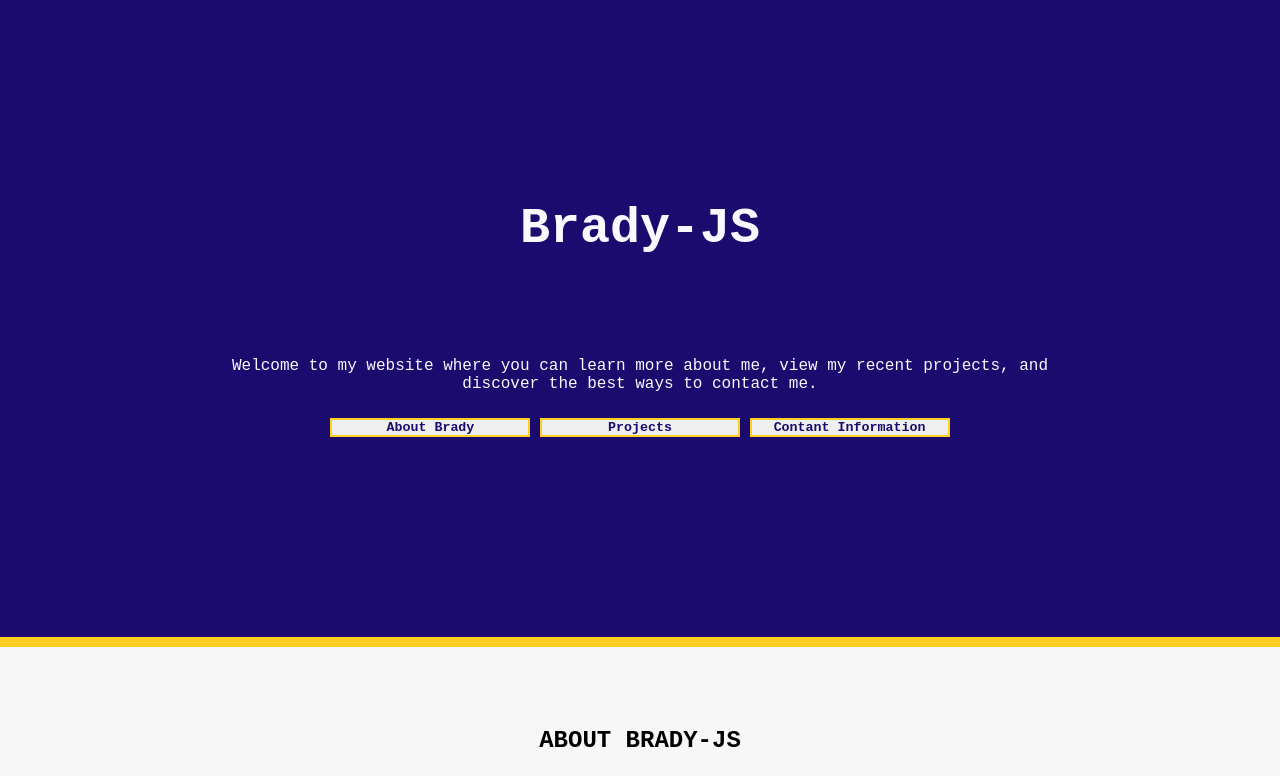
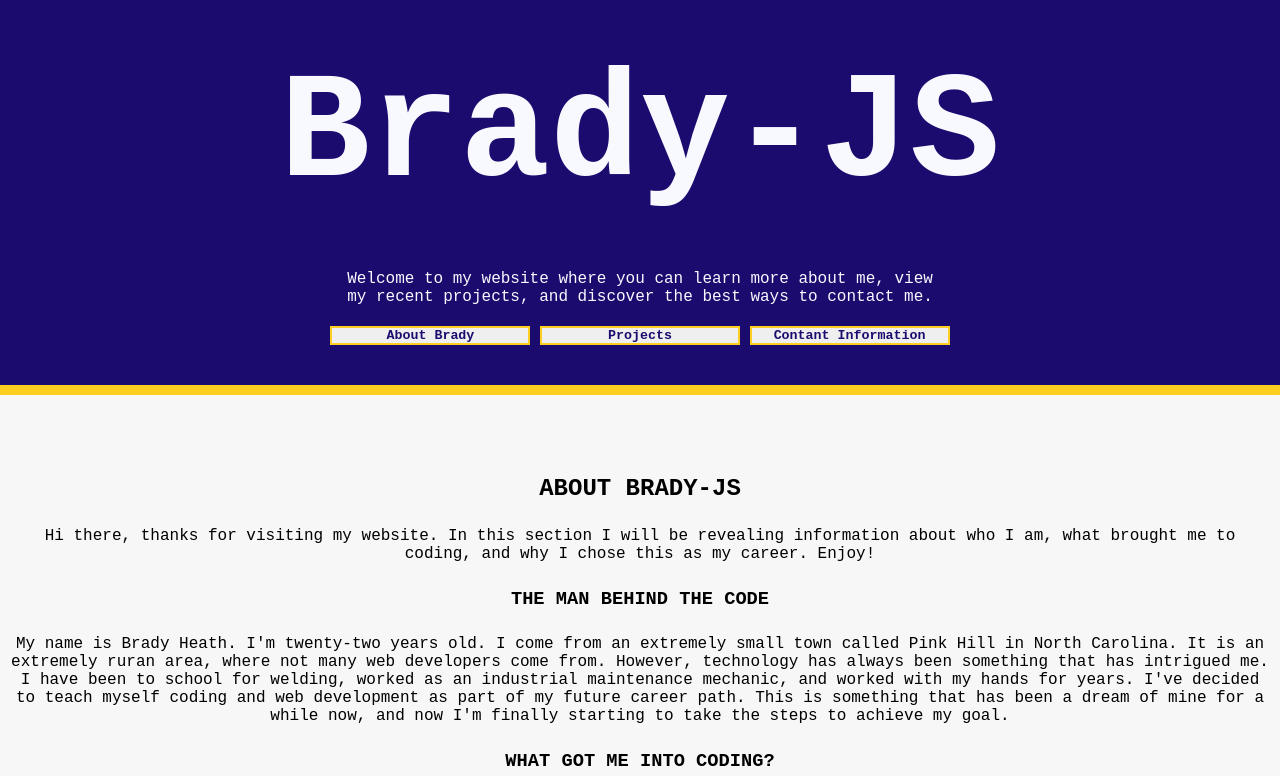
Before and after one commit to brady-js/brady-js, a plain HTML site: page index.html in a window 1280 px wide. Shown: the top 776 px of the page. Drawn offline with Linux system fonts and the light colour scheme.

Commit message:
Update styles.css

```diff
--- a/styles.css
+++ b/styles.css
@@ -10,28 +10,37 @@ body {
 }
 
 header {
-  margin: 0 0;
-  padding: 200px;
+  padding-top: 50px;
+  padding-bottom: 40px;
   background-color: rgb(27, 11, 111);
   color: ghostwhite;
   border-bottom: 10px solid rgb(254, 206, 32);
   font-weight: 530;
+  height: 50%;
+  width: 100%;
 }
 
 h1 {
   margin-bottom: 30px;
   font-weight: bold;
-  font-size: 50px;
+  font-size: 150px;
+  display: flex;
+  justify-content: center;
 }
 
 .firstp {
   margin-top: 100px;
+  width: 50%;
+  margin: 0 auto;
+  padding: 20px;
 }
 
 a {
   text-decoration: none;
   color: rgb(27, 11, 111);
   font-weight: bold;
+  display: block;
+  margin: 0 auto;
 }
 
 a:hover {
```
